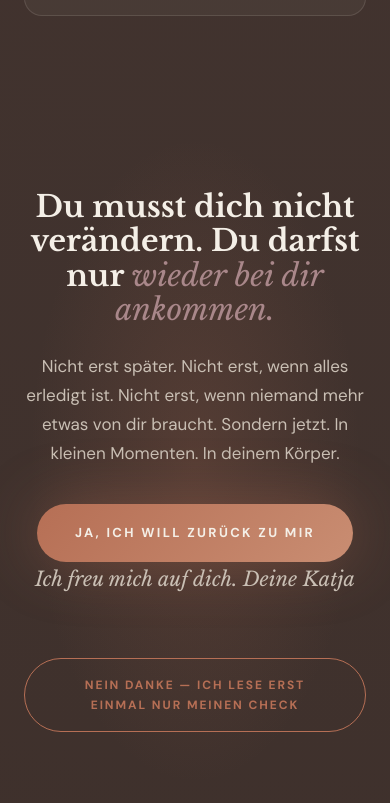
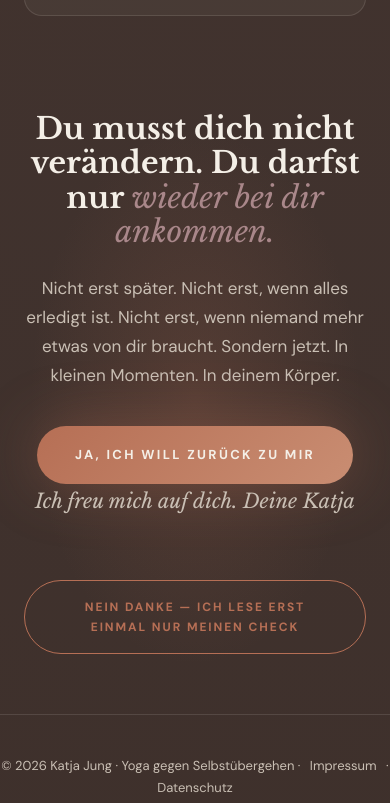
Before and after one commit to katjajung006-sketch/claude-workspace, a plain HTML site: page netlify-deploy/angebot.html in a window 390 px wide. Shown: the part 6514-7317 px from the top of the page. Drawn offline with nearby package versions, Linux system fonts and the light colour scheme.

Commit message:
Auto-save: 2026-05-30 19:54

```diff
--- a/netlify-deploy/angebot.html
+++ b/netlify-deploy/angebot.html
@@ -339,7 +339,7 @@
   /* CLOSE */
   .close {
     text-align: center;
-    padding: 110px 0;
+    padding: 70px 0 110px;
     background: radial-gradient(ellipse at center, rgba(182,111,85,0.18), transparent 60%);
   }
   .close h2 {
@@ -406,6 +406,7 @@
     .not-grid { grid-template-columns: 1fr; }
     .module { padding: 30px 24px; }
     .hero .teaser-bottom { gap: 16px; }
+    .close { padding: 32px 0 60px; }
   }
 </style>
 </head>
```
